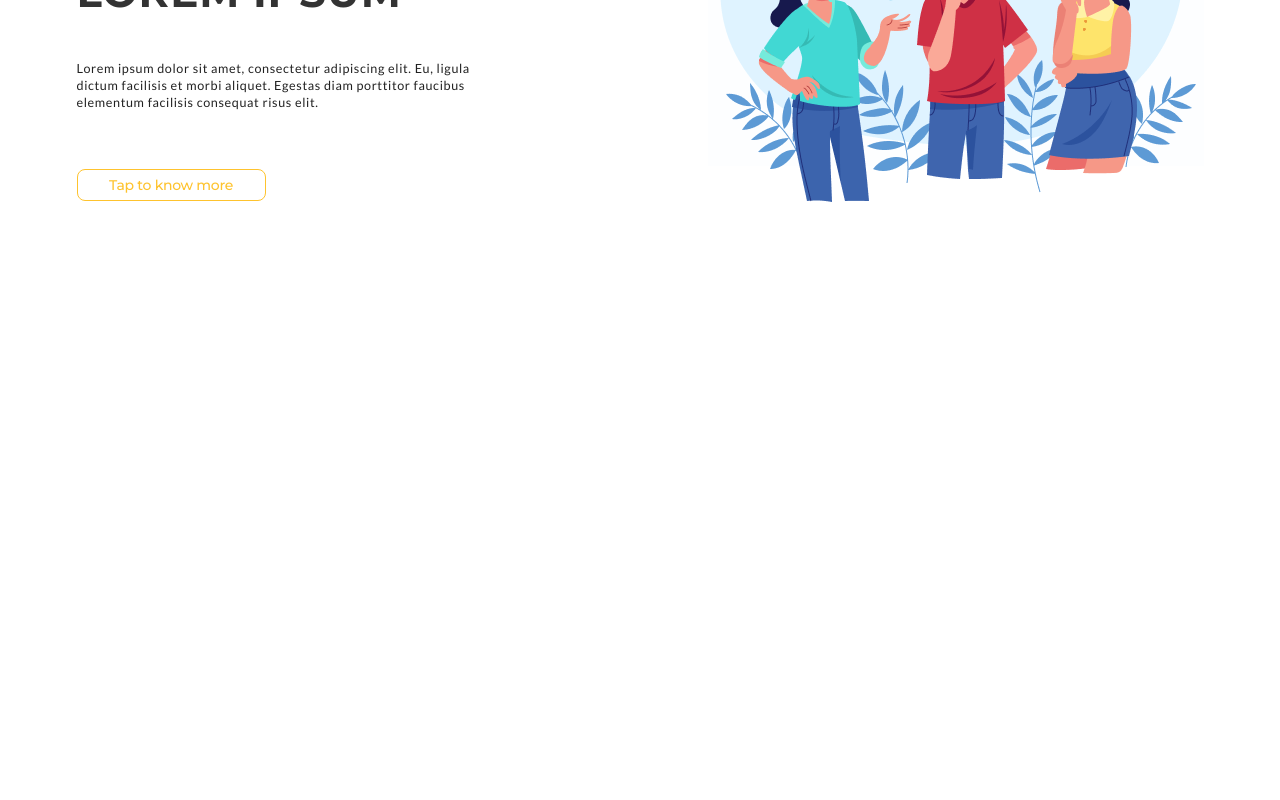
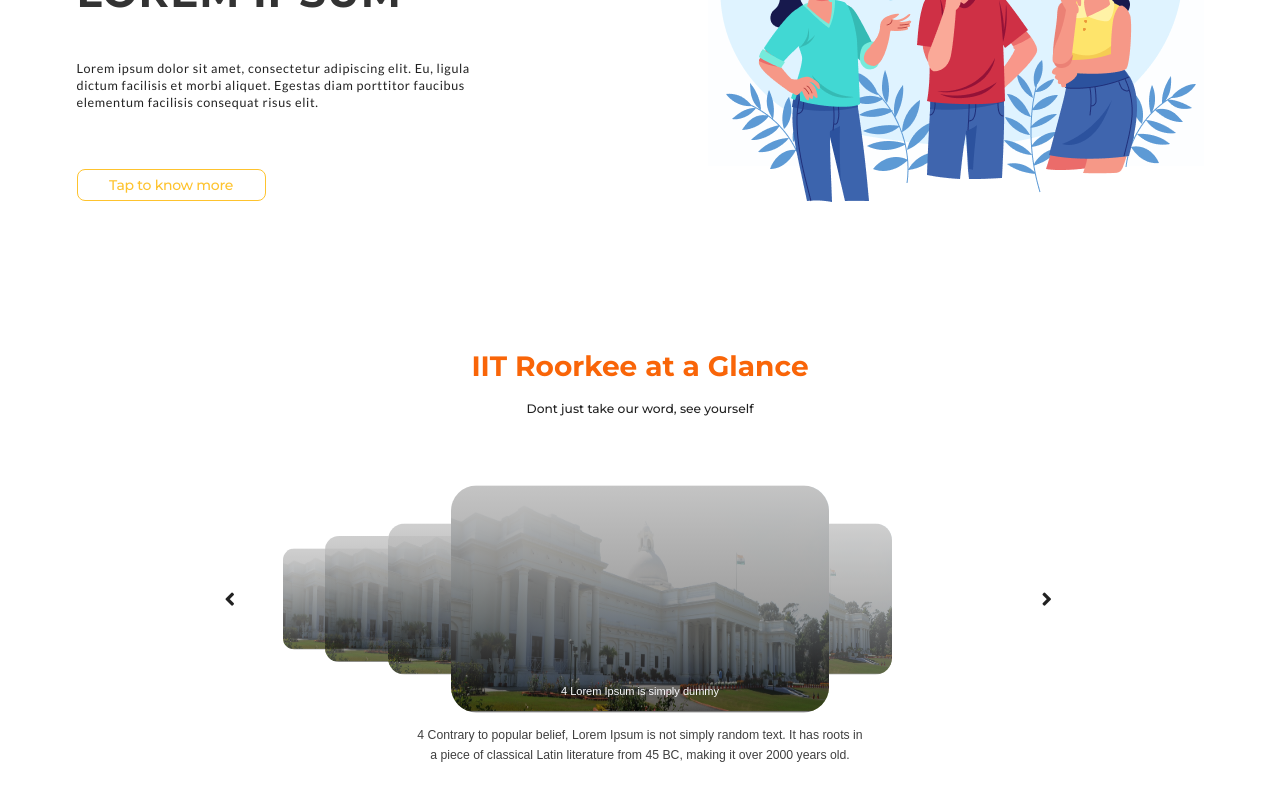
Before and after one commit to Outreach-IITR/Outreach_Website_Frontend, a React (Create React App) app: page / in a window 1280 px wide. Shown: the part 258-1058 px from the top of the page. Before the commit the page ends 800 px from the top, so only its background shows below. Built offline with nearby package versions, Linux system fonts and the light colour scheme.

Commit message:
Homepage Carousel Added

```diff
--- /dev/null
+++ b/src/Components/HomePageCarousel/CarouselData.js
@@ -0,0 +1,34 @@
+import Carousel1 from "./Assets/carousel1.png";
+
+export const slides = [
+  {
+    image: Carousel1,
+    caption: "1 Lorem Ipsum is simply dummy",
+    description:
+      "1 Lorem ipsum dolor sit amet, consectetur adipiscing elit. Odio tempus faucibus nulla sodales. Tellus at pharetra sed malesuada risus.",
+  },
+  {
+    image: Carousel1,
+    caption: "2 Lorem Ipsum is simply dummy",
+    description:
+      "2 Lorem Ipsum is simply dummy text of the printing and typesetting industry.Lorem Ipsum is simply dummy text of the printing and ",
+  },
+  {
+    image: Carousel1,
+    caption: "3 Lorem Ipsum is simply dummy",
+    description:
+      "3 It is a long established fact that a reader will be distracted by the readable content of a page when looking at its layout.",
+  },
+  {
+    image: Carousel1,
+    caption: "4 Lorem Ipsum is simply dummy",
+    description:
+      "4 Contrary to popular belief, Lorem Ipsum is not simply random text. It has roots in a piece of classical Latin literature from 45 BC, making it over 2000 years old.",
+  },
+  {
+    image: Carousel1,
+    caption: "5 Lorem Ipsum is simply dummy",
+    description:
+      "5 It is a long established fact that a reader will be distracted by the readable content of a page when looking at its layout.",
+  },
+];
--- /dev/null
+++ b/src/Components/HomePageCarousel/HomePageCarousel.css
@@ -0,0 +1,157 @@
+.Carousel {
+  display: flex;
+  flex-direction: column;
+  align-items: center;
+  justify-content: center;
+  margin: 10rem 0;
+}
+
+.Carousel__Title {
+  width: 100%;
+  text-align: center;
+  margin-bottom: 4rem;
+  font-family: Montserrat, sans-serif;
+}
+
+.Carousel__Title h3 {
+  font-size: 2rem;
+  font-weight: 700;
+  color: #f96508;
+  font-family: inherit;
+  line-height: 2.75rem;
+}
+
+.Carousel__Title p {
+  font-size: 0.875rem;
+  font-weight: 500;
+}
+
+.slider {
+  box-sizing: border-box;
+  position: relative;
+  width: 75%;
+  height: 18rem;
+  margin: 0 auto;
+  overflow: hidden;
+  display: flex;
+  justify-content: space-between;
+  align-items: center;
+}
+
+.left-arrow,
+.right-arrow {
+  z-index: 10;
+  cursor: pointer;
+  user-select: none;
+}
+
+.slide {
+  position: absolute;
+  left: 50%;
+  transform: translateX(-50%);
+  top: 0;
+  width: 30rem;
+  height: 18rem;
+  border-radius: 2rem;
+  opacity: 0.8;
+  overflow: hidden;
+  transition: transform cubic-bezier(0.075, 0.82, 0.165, 1) 1s;
+}
+
+.slide.prevImg1 {
+  transform: translateX(-80%) scale(0.6);
+  z-index: 4;
+}
+
+.slide.prevImg2 {
+  transform: translateX(-100%) scale(0.5);
+  z-index: 3;
+}
+
+.slide.prevImg3 {
+  transform: translateX(-115%) scale(0.4);
+  z-index: 2;
+}
+
+.slide.prevImg4 {
+  transform: translateX(-125%) scale(0.3);
+  z-index: 1;
+}
+
+.slide.nextImg1 {
+  transform: translateX(-20%) scale(0.6);
+  z-index: 4;
+}
+
+.slide.nextImg2 {
+  transform: translateX(0%) scale(0.5);
+  z-index: 3;
+}
+
+.slide.nextImg3 {
+  transform: translateX(15%) scale(0.4);
+  z-index: 2;
+}
+
+.slide.nextImg4 {
+  transform: translateX(25%) scale(0.3);
+  z-index: 1;
+}
+
+.slide.active {
+  z-index: 5;
+  opacity: 1;
+  transition-duration: 1s;
+  transform: translateX(-50%) scale(0.9);
+}
+
+.Img {
+  width: 100%;
+  height: 100%;
+  margin: 0 auto;
+}
+
+.gradient {
+  position: absolute;
+  top: 0;
+  width: 100%;
+  height: 100%;
+  margin: 0 auto;
+  background: linear-gradient(180deg, #c4c4c4 0%, rgba(0, 0, 0, 0.51) 100%);
+  box-shadow: 0px 4px 15px rgba(0, 0, 0, 0.25);
+}
+
+.img__caption {
+  position: absolute;
+  width: 100%;
+  bottom: 1rem;
+  font-size: 0.875rem;
+  font-family: "SF UI Text", sans-serif;
+  text-align: center;
+  margin: auto;
+  color: #fdfdff;
+}
+
+.img__descp {
+  width: 40%;
+  height: 6rem;
+  text-align: center;
+  font-family: "SF UI Text", sans-serif;
+  font-size: 0.875rem;
+  font-weight: 00;
+  color: #3f3f3f;
+}
+
+@media (max-width: 1000px) {
+  .slider {
+    width: 100%;
+    height: 9rem;
+  }
+  .slide {
+    width: 15rem;
+    height: 9rem;
+  }
+  .img__descp {
+    width: 80%;
+  }
+}
--- /dev/null
+++ b/src/Components/HomePageCarousel/HomePageCarousel.js
@@ -0,0 +1,75 @@
+//*************Created By Rahul Modi*************
+import React, { useState, useEffect, useCallback } from "react";
+import "./HomePageCarousel.css";
+
+import { slides } from "./CarouselData";
+
+const HomePageCarousel = () => {
+  const [current, setCurrent] = useState(2);
+  const length = slides.length;
+
+  const nextSlide = useCallback(() => {
+    setCurrent(current === length - 1 ? 0 : current + 1);
+  }, [current, length]);
+
+  const prevSlide = () => {
+    setCurrent(current === 0 ? length - 1 : current - 1);
+  };
+
+  useEffect(() => {
+    const timer = setTimeout(() => nextSlide(), 3000);
+    return () => {
+      clearTimeout(timer);
+    };
+  }, [current, nextSlide]);
+
+  if (!Array.isArray(slides) || slides.length <= 0) {
+    return null;
+  }
+
+  return (
+    <div className="Carousel">
+      <div className="Carousel__Title">
+        <h3>IIT Roorkee at a Glance</h3>
+        <p>Dont just take our word, see yourself</p>
+      </div>
+
+      <section className="slider">
+        <i className="large angle left icon left-arrow" onClick={prevSlide} />
+        {slides.map((img, indx) => {
+          return (
+            <div
+              className={`slide ${indx === current ? "active " : ""}${
+                (indx < current && `prevImg${current - indx}`) ||
+                (indx > current && `nextImg${indx - current}`) ||
+                (indx === current && "currentImg")
+              }`}
+              key={indx}
+            >
+              <img src={img.image} alt="travel" className={`Img`} />
+
+              <div className="gradient" />
+              {indx === current && (
+                <>
+                  <p className="img__caption">{img.caption}</p>
+                </>
+              )}
+            </div>
+          );
+        })}
+        <i className="large angle right icon right-arrow" onClick={nextSlide} />
+      </section>
+      {slides.map((img, indx) => {
+        return (
+          indx === current && (
+            <div key={indx} className="img__descp">
+              {img.description}
+            </div>
+          )
+        );
+      })}
+    </div>
+  );
+};
+
+export default HomePageCarousel;
--- a/src/Components/Homepage/Homepage.js
+++ b/src/Components/Homepage/Homepage.js
@@ -1,29 +1,35 @@
-import React from 'react'
-import RightImage from './Assets/Right_image.png'
-import './Homepage.css'
+import React from "react";
+import RightImage from "./Assets/Right_image.png";
+import "./Homepage.css";
+
+import HomePageCarousel from "../HomePageCarousel/HomePageCarousel";
 
 class Homepage extends React.Component {
   render() {
     return (
+      <>
         <div className="ui container">
           <div id="FirstSection">
             <div id="FirstSectionContent">
-                        <h1>
-                            Lorem Ipsum
-                        </h1>
+              <h1>Lorem Ipsum</h1>
               <p>
-                            Lorem ipsum dolor sit amet, consectetur adipiscing elit. Eu, ligula dictum facilisis et morbi aliquet. Egestas diam porttitor faucibus elementum facilisis consequat risus elit.
+                Lorem ipsum dolor sit amet, consectetur adipiscing elit. Eu,
+                ligula dictum facilisis et morbi aliquet. Egestas diam porttitor
+                faucibus elementum facilisis consequat risus elit.
               </p>
-                        <button >
-                            Tap to know more
-                        </button>
+              <button>Tap to know more</button>
             </div>
             <div id="FirstSectionImage">
               <img alt="img" src={RightImage} />
             </div>
           </div>
         </div>
-        )
+
+        <div className="ui container">
+          <HomePageCarousel />
+        </div>
+      </>
+    );
   }
 }
 
```
Also changed, not shown: src/Components/HomePageCarousel/Assets/carousel1.png (added). Lines whose indentation alone changed are shown as unchanged.
